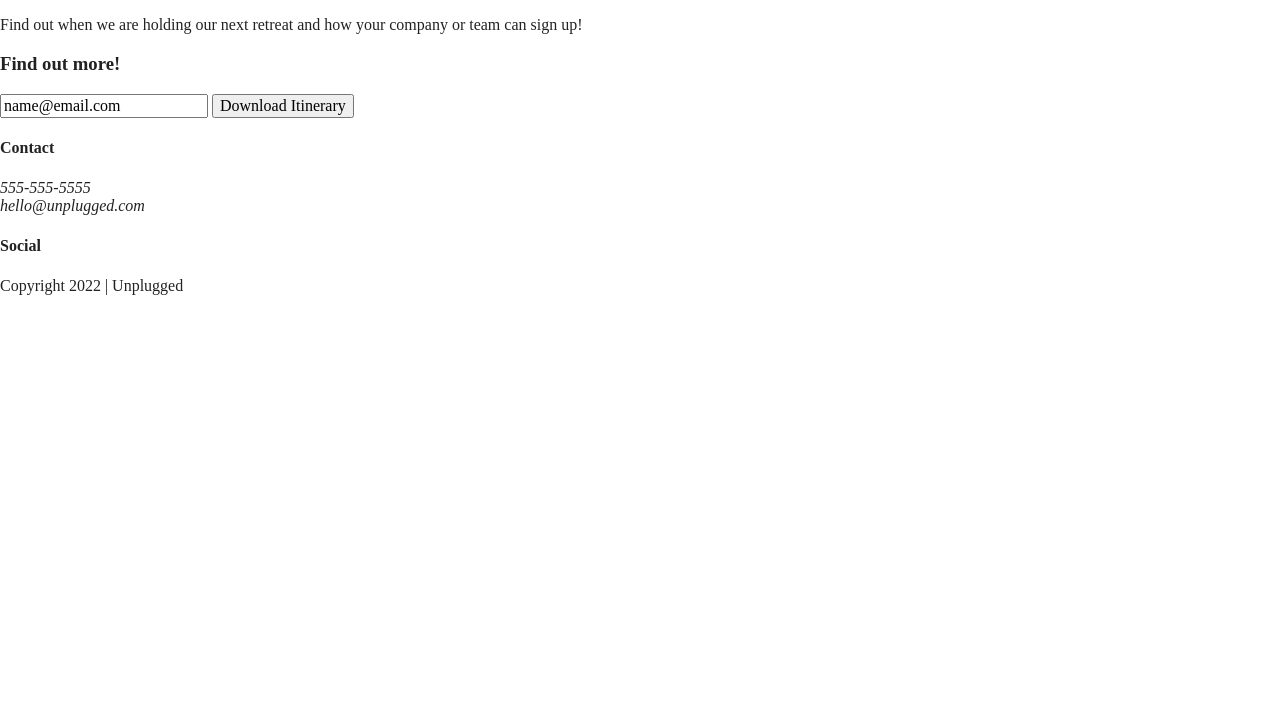
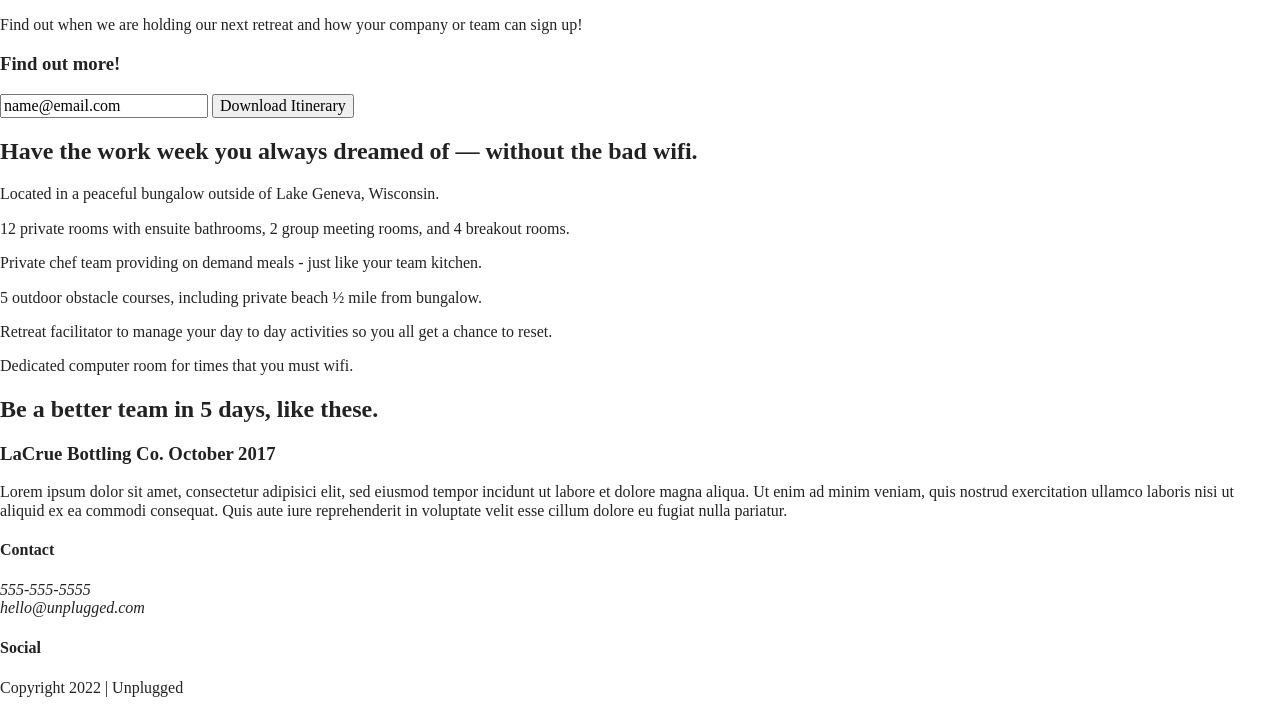
Before and after one commit to twie44/unplugged-2022, a website built with Parcel: page index.html in a window 1280 px wide. Shown: the part 192-905 px from the top of the page. Before the commit the page ends 800 px from the top, so only its background shows below. Built offline with nearby package versions, Linux system fonts and the light colour scheme; files whose address does not match are found by name.

Commit message:
added Features content

```diff
--- a/index.html
+++ b/index.html
@@ -29,7 +29,6 @@
     </figure>
 
     <div class="header-divider"></div>
-
     <nav>
       <ul>
         <li><a href="faq/index.html" target="_blank">FAQ</a></li>
@@ -40,6 +39,7 @@
 </header>
 
 <main>
+
   <section class="hero-area">
     <div class="content-wrapper">
       <h1> Retreat from the desk, return refreshed.</h1>
@@ -50,7 +50,8 @@
     <div class="content-wrapper">
       <div class="form-description">
         <h3>Want to join the next retreat?</h3>
-        <p>Find out when we are holding our next retreat and how your company or team can sign up!</p>
+        <p>Find out when we are holding our next retreat and how your company or team can sign up!
+        </p>
       </div>
       <div class="form">
         <h3>Find out more!</h3>
@@ -59,6 +60,66 @@
       </div>
     </div> <!-- aside content wrapper ends -->
   </aside>
+
+  <section class="features">
+    <div class="content-wrapper">
+      <h2>Have the work week you always dreamed of — without the bad wifi.</h2>
+      <div class="features-items">
+      <article>
+        <p class="fontawesome-icon">
+        </p>
+        <p class="features-item-description">
+        Located in a peaceful bungalow outside of Lake Geneva, Wisconsin.
+        </p>
+      </article>
+      <article>
+        <p class="fontawesome-icon"></p>
+        <p class="features-item-description">12 private rooms with ensuite bathrooms, 2 group meeting rooms, and 4 breakout rooms.</p>
+      </article>
+      <article>
+        <p class="fontawesome-icon">
+        </p>
+        <p class="features-item-description">
+        Private chef team providing on demand meals - just like your team kitchen.
+        </p>
+      </article>
+      <article>
+        <p class="fontawesome-icon">
+        </p>
+        <p class="features-item-description">
+        5 outdoor obstacle courses, including private beach ½ mile from bungalow.
+        </p>
+      </article>
+      <article>
+        <p class="fontawesome-icon">
+        </p>
+        <p class="features-item-description">
+        Retreat facilitator to manage your day to day activities so you all get a chance to reset.
+        </p>
+      </article>
+      <article>
+        <p class="fontawesome-icon">
+        </p>
+        <p class="features-item-description">
+        Dedicated computer room for times that you must wifi.
+        </p>
+      </article>
+    </div>
+</section>
+
+<section class="reviews">
+  <div class="content-wrapper">
+    <h2>Be a better team in 5 days, like these.</h2>
+      <article>
+        <div>
+          <h3>LaCrue Bottling Co. October 2017</h3>
+          <p>
+          Lorem ipsum dolor sit amet, consectetur adipisici elit, sed eiusmod tempor incidunt ut labore et dolore magna aliqua. Ut enim ad minim veniam, quis nostrud exercitation ullamco laboris nisi ut aliquid ex ea commodi consequat. Quis aute iure reprehenderit in voluptate velit esse cillum dolore eu fugiat nulla pariatur.
+          </p>
+        </div>
+      </article>
+    </div>
+  </section>
 </main> <!-- main wrapper ends -->
 
 <footer>
```
